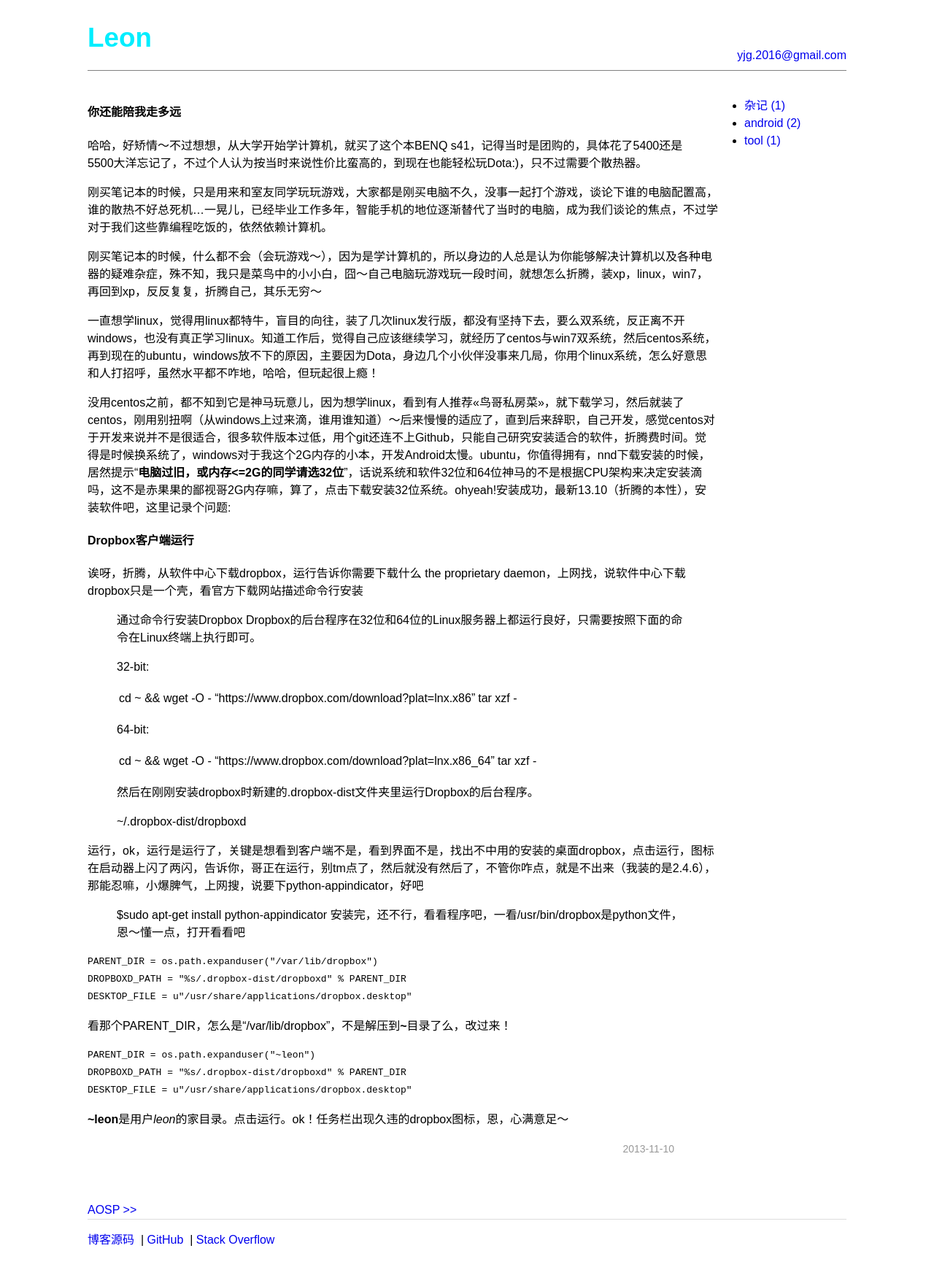
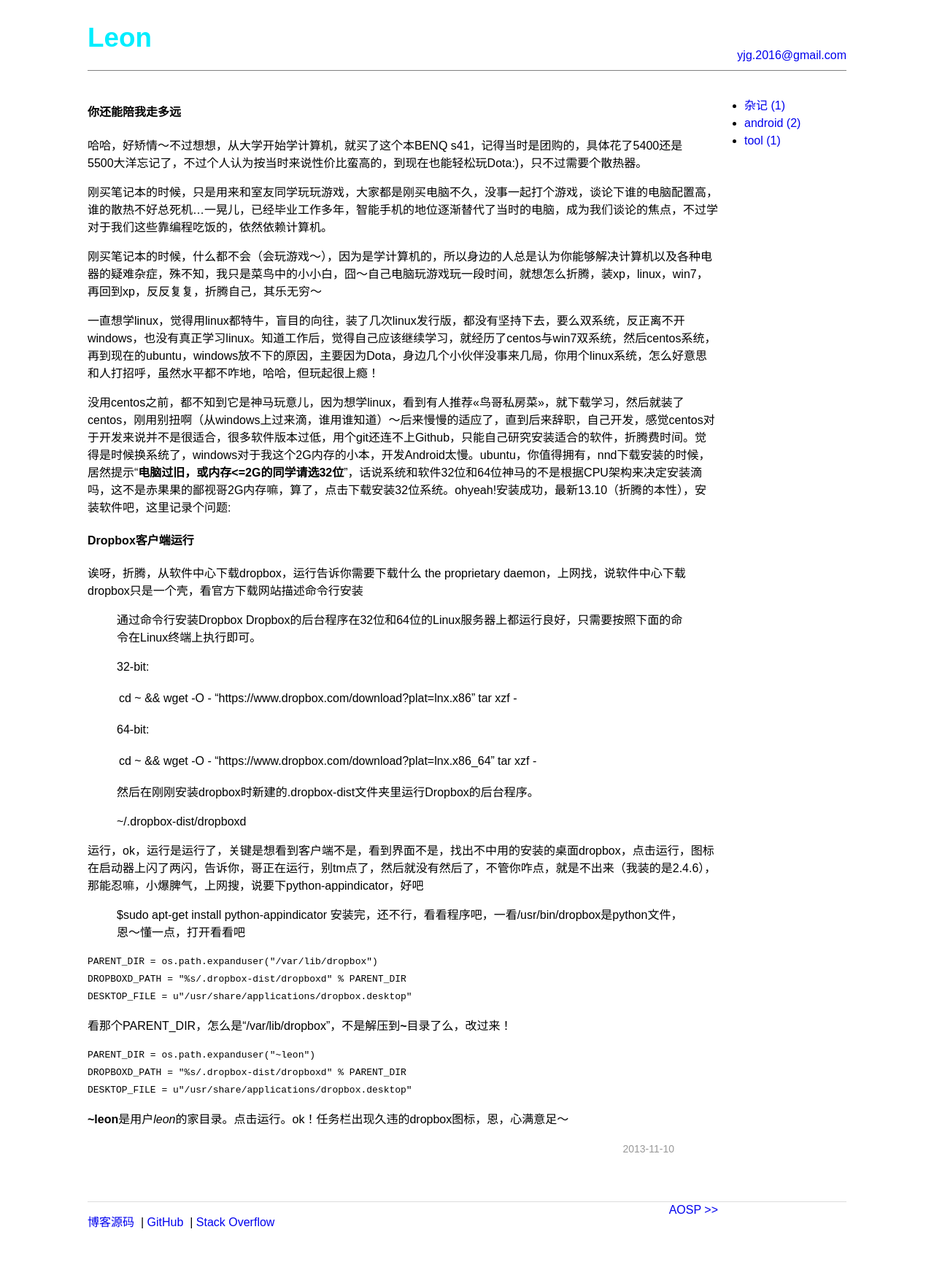
Before and after one commit to leongithub/blog, a Jekyll site: the page built from _posts/miscellany/2013-11-10-os.md, in a window 1280 px wide. Shown: the whole page at 73% size. Built offline with Jekyll 4.4.1, drawn with Linux system fonts in a browser that asks for light colours; comment, search, counter and statistics services are not loaded; after the commit the page ends 1727 px from its top, so only the background shows below that.

Commit message:
前后导航位置样式

```diff
--- a/css/default.css
+++ b/css/default.css
@@ -58,3 +58,7 @@ a:hover {
     margin-right: 60px;
     font-size: 14px;
 }
+
+.next_post {
+    float: right;
+}
```
